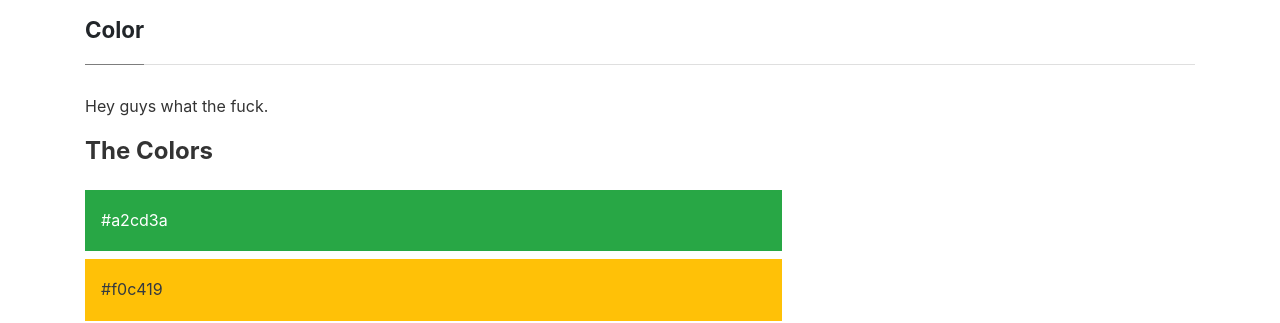
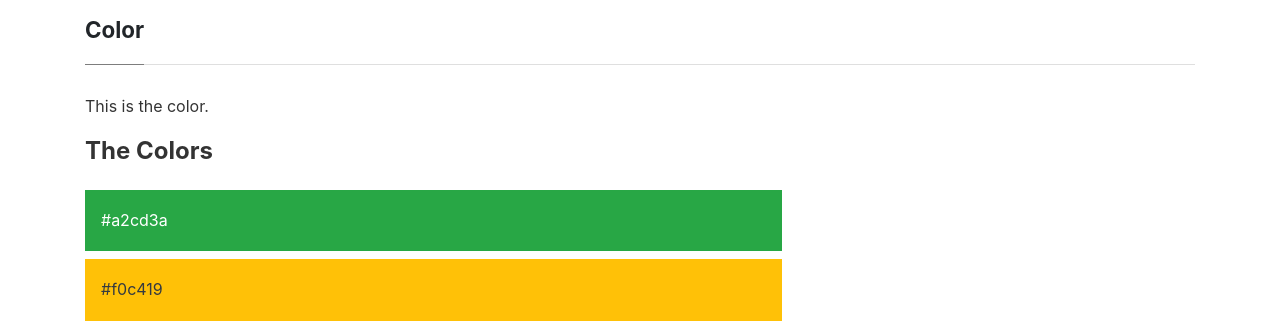
Before and after one commit to yogdogz/apollo, a Jekyll site: the page built from _pages/toolkit/color.md, in a window 1280 px wide. Shown: the part 163-486 px from the top of the page. Built offline with Jekyll 4.4.1, drawn with Linux system fonts in a browser that asks for light colours; nearby versions of some CDN libraries.

Commit message:
Update color.md

```diff
--- a/_pages/toolkit/color.md
+++ b/_pages/toolkit/color.md
@@ -8,7 +8,7 @@ comments: false
 <div class="row justify-content-between">
 <div class="col-md-8 pr-5">
 
-<p>Hey guys what the fuck.</p>
+<p>This is the color.</p>
 
 <h4>The Colors</h4>
 <div class="p-3 mb-2 bg-success text-white">#a2cd3a</div>
```
